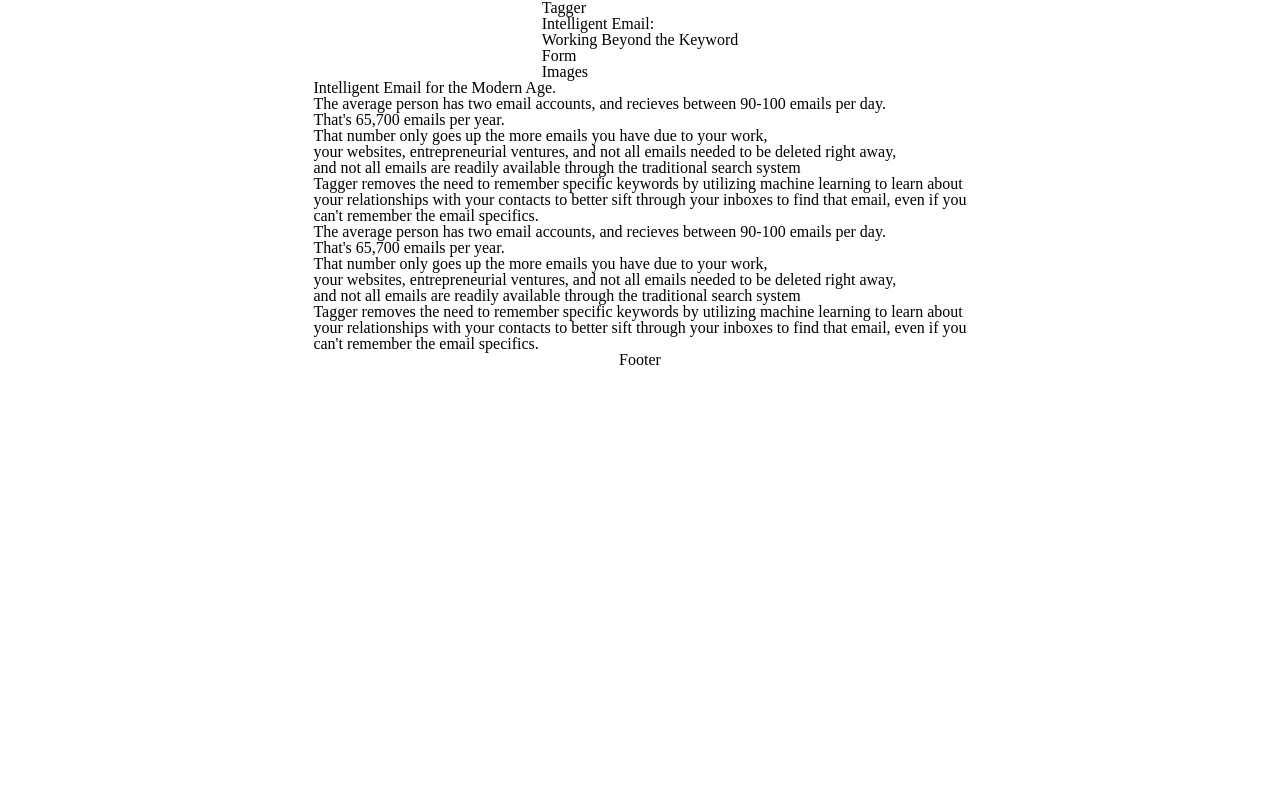
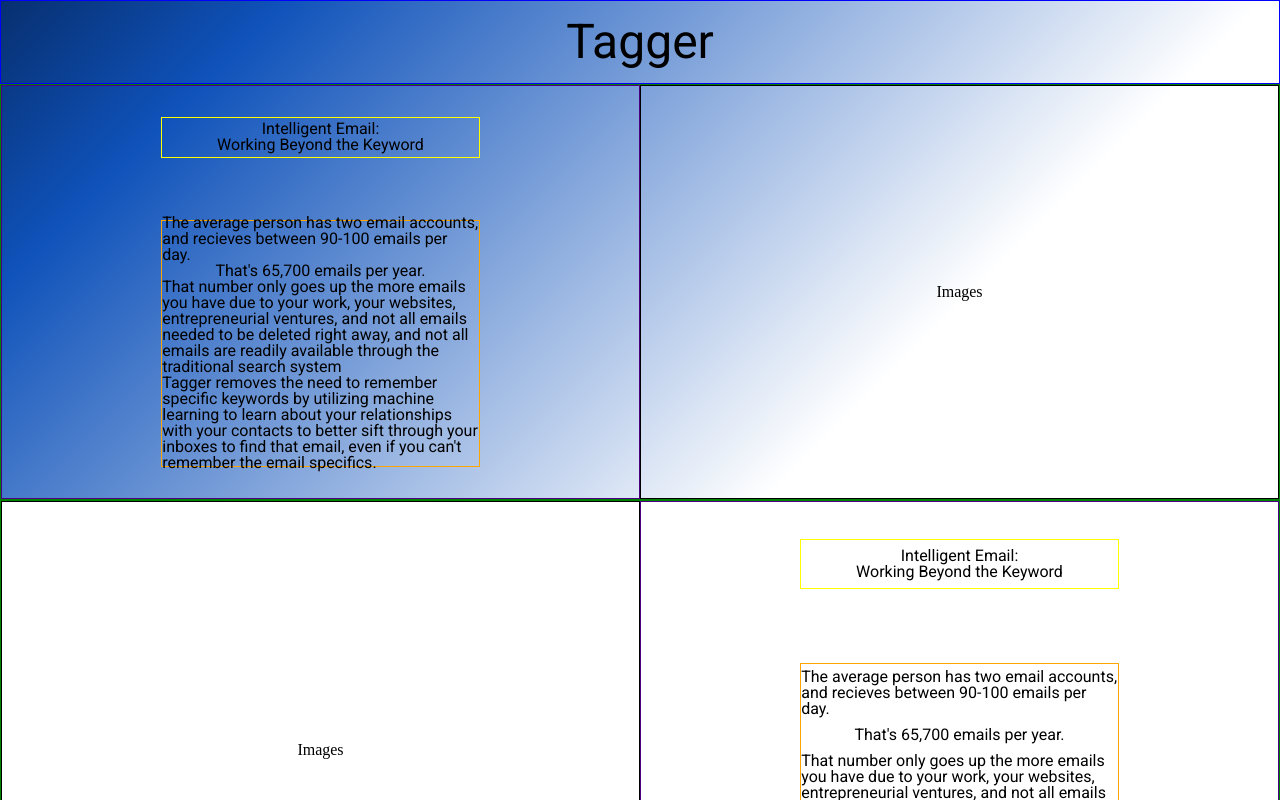
Before and after one commit to Lambda-School-Labs/tagger-marketing-fe, a React (Create React App) app in the folder tagger-marketing/: page / in a window 1280 px wide. Shown: the top 800 px of the page. Built offline with nearby package versions, Linux system fonts and the light colour scheme.

Commit message:
beginning to finalize the landing page

```diff
--- a/tagger-marketing/public/index.html
+++ b/tagger-marketing/public/index.html
@@ -3,6 +3,7 @@
   <head>
     <meta charset="utf-8" />
     <link rel="icon" href="%PUBLIC_URL%/favicon.ico" />
+    <link href="https://fonts.googleapis.com/css2?family=Roboto:ital,wght@0,100;0,300;0,400;0,500;0,700;0,900;1,100;1,300;1,400;1,500;1,700;1,900&display=swap" rel="stylesheet">
     <meta name="viewport" content="width=device-width, initial-scale=1" />
     <meta name="theme-color" content="#000000" />
     <meta
--- a/tagger-marketing/src/App.js
+++ b/tagger-marketing/src/App.js
@@ -12,8 +12,9 @@ function App() {
     <div class="wrapper">
       <Header />
       <About />
-      <Features />
+      <div class='footer-background'>
       <Footer />
+      </div>
     </div>
   );
 }
--- a/tagger-marketing/src/components/About.js
+++ b/tagger-marketing/src/components/About.js
@@ -6,16 +6,37 @@ export default function About() {
   //render the component
   return (
     <div class="wrapper">
-      <div >
-        <h1>Intelligent Email for the Modern Age.</h1>
-        <p>The average person has two email accounts, and recieves between 90-100 emails per day.</p>
-        <p>That's 65,700 emails per year.</p>
-        <p>That number only goes up the more emails you have due to your work, <br/>
-        your websites, entrepreneurial ventures, and not all emails needed to be deleted right away, <br/>
-        and not all emails are readily available through the traditional search system</p>
-        <p>Tagger removes the need to remember specific keywords by utilizing machine learning to learn about <br/>
-        your relationships with your contacts to better sift through your inboxes to find that email, even if you <br/>
-        can't remember the email specifics.</p>
+      <div class="about">
+        <div class="about-content-container">
+          <div class="register-container">
+            <div class="tagline">
+              <h3>
+                Intelligent Email: <br />
+                Working Beyond the Keyword
+              </h3>
+            </div>
+            <div class="form-container">
+              <p>
+                The average person has two email accounts, and recieves between
+                90-100 emails per day.
+              </p>
+              <p>That's 65,700 emails per year.</p>
+              <p>
+                That number only goes up the more emails you have due to your
+                work, your websites, entrepreneurial ventures, and not all
+                emails needed to be deleted right away, and not all emails are
+                readily available through the traditional search system
+              </p>
+              <p>
+                Tagger removes the need to remember specific keywords by
+                utilizing machine learning to learn about your relationships
+                with your contacts to better sift through your inboxes to find
+                that email, even if you can't remember the email specifics.
+              </p>
+            </div>
+          </div>
+          <div class="image-container">Images</div>
+        </div>
       </div>
     </div>
   );
--- a/tagger-marketing/src/components/Features.js
+++ b/tagger-marketing/src/components/Features.js
@@ -14,7 +14,7 @@ export default function Features() {
         </p>
         <p>That's 65,700 emails per year.</p>
         <p>
-          That number only goes up the more emails you have due to your work,{" "}
+          That number only goes up the more emails you have due to your work,
           <br />
           your websites, entrepreneurial ventures, and not all emails needed to
           be deleted right away, <br />
--- a/tagger-marketing/src/components/Footer.js
+++ b/tagger-marketing/src/components/Footer.js
@@ -6,8 +6,10 @@ export default function Footer() {
   //render the component
   return (
     <div class="wrapper">
-      <div>
-        <h1>Footer</h1>
+      <div class="footer-container">
+        <div>
+          <h1>Footer</h1>
+        </div>
       </div>
     </div>
   );
--- a/tagger-marketing/src/components/Header.js
+++ b/tagger-marketing/src/components/Header.js
@@ -6,7 +6,7 @@ export default function Header() {
   //render the component
   return (
     <div class="wrapper">
-      <div class="head-container">
+      <div class="header">
         <div class="title">
           <h1>Tagger</h1>
         </div>
@@ -19,12 +19,26 @@ export default function Header() {
               </h3>
             </div>
             <div class="form-container">
-              <h3>Form</h3>
+              <p>
+                The average person has two email accounts, and recieves between
+                90-100 emails per day.
+              </p>
+              <p>That's 65,700 emails per year.</p>
+              <p>
+                That number only goes up the more emails you have due to your
+                work, your websites, entrepreneurial ventures, and not all
+                emails needed to be deleted right away, and not all emails are
+                readily available through the traditional search system
+              </p>
+              <p>
+                Tagger removes the need to remember specific keywords by
+                utilizing machine learning to learn about your relationships
+                with your contacts to better sift through your inboxes to find
+                that email, even if you can't remember the email specifics.
+              </p>
             </div>
           </div>
-          <div class='image-container'>
-              Images
-          </div>
+          <div class="image-container">Images</div>
         </div>
       </div>
     </div>
--- a/tagger-marketing/src/css/index.css
+++ b/tagger-marketing/src/css/index.css
@@ -135,4 +135,166 @@ html {
   flex-direction: column;
   justify-content: center;
   margin: auto;
+  width: 100%;
 }
+p {
+  display: flex;
+  margin: auto;
+}
+h1,
+h2,
+h3,
+p {
+  font-family: 'Roboto', sans-serif;
+}
+.header {
+  background: #072f6f;
+  background: linear-gradient(135deg, #072f6f 0%, #0f52ba 16%, rgba(85, 130, 201, 0) 71%);
+  height: 500px;
+  width: 100%;
+  display: flex;
+  justify-content: center;
+  align-items: center;
+  flex-direction: column;
+  margin: auto;
+}
+.title {
+  display: flex;
+  margin: 20px auto;
+  justify-content: space-evenly;
+  align-items: center;
+  border: blue solid 1px;
+  width: 100%;
+  height: 100px;
+}
+.head-content-container {
+  display: flex;
+  margin: auto;
+  justify-content: space-evenly;
+  align-items: center;
+  border: green solid 1px;
+  width: 100%;
+  height: 100%;
+}
+.register-container {
+  display: flex;
+  margin: auto;
+  justify-content: center;
+  align-items: center;
+  flex-direction: column;
+  border: indigo solid 1px;
+  width: 50%;
+  height: 100%;
+}
+.tagline {
+  display: flex;
+  margin: auto;
+  justify-content: center;
+  align-items: center;
+  text-align: center;
+  border: yellow solid 1px;
+  width: 50%;
+  height: 10%;
+}
+.form-container {
+  display: flex;
+  flex-direction: column;
+  margin: auto;
+  justify-content: center;
+  align-items: center;
+  border: orange solid 1px;
+  width: 50%;
+  height: 60%;
+}
+.image-container {
+  display: flex;
+  margin: auto;
+  justify-content: center;
+  align-items: center;
+  border: black solid 1px;
+  width: 50%;
+  height: 100%;
+}
+.title h1 {
+  font-size: 3rem;
+}
+.about {
+  height: 500px;
+  width: 100%;
+  display: flex;
+  justify-content: center;
+  align-items: center;
+  flex-direction: column;
+  margin: auto;
+}
+.title {
+  display: flex;
+  margin: auto;
+  justify-content: space-evenly;
+  align-items: center;
+  border: blue solid 1px;
+  width: 100%;
+  height: 100px;
+}
+.about-content-container {
+  display: flex;
+  margin: auto;
+  flex-direction: row-reverse;
+  justify-content: space-evenly;
+  align-items: center;
+  border: green solid 1px;
+  width: 100%;
+  height: 100%;
+}
+.register-container {
+  display: flex;
+  margin: auto;
+  justify-content: center;
+  align-items: center;
+  flex-direction: column;
+  border: indigo solid 1px;
+  width: 50%;
+  height: 100%;
+}
+.tagline {
+  display: flex;
+  margin: auto;
+  justify-content: center;
+  align-items: center;
+  text-align: center;
+  border: yellow solid 1px;
+  width: 50%;
+  height: 10%;
+}
+.form-container {
+  display: flex;
+  flex-direction: column;
+  margin: auto;
+  justify-content: center;
+  align-items: center;
+  border: orange solid 1px;
+  width: 50%;
+  height: 60%;
+}
+.image-container {
+  display: flex;
+  margin: auto;
+  justify-content: center;
+  align-items: center;
+  border: black solid 1px;
+  width: 50%;
+  height: 100%;
+}
+.footer-container {
+  display: flex;
+  flex-direction: column;
+  justify-content: center;
+  align-items: center;
+  margin: auto;
+  width: 100%;
+  height: 250px;
+}
+.footer-background {
+  background: #072f6f;
+  background: linear-gradient(347deg, #072f6f 0%, #0f52ba 13%, rgba(85, 130, 201, 0) 51%);
+}
--- a/tagger-marketing/src/less/about.less
+++ b/tagger-marketing/src/less/about.less
@@ -0,0 +1,73 @@
+.about{
+    height: 500px;
+    width: 100%;
+    display: flex;
+    justify-content: center;
+    align-items: center;
+    flex-direction: column;
+    margin: auto;
+}
+
+.title {
+    display: flex;
+    margin: auto;
+    justify-content: space-evenly;
+    align-items: center;
+    border: blue solid 1px;
+    width: 100%;
+    height: 100px;
+}
+
+.about-content-container{
+    display: flex;
+    margin: auto;
+    flex-direction: row-reverse;
+    justify-content: space-evenly;
+    align-items: center;
+    border: green solid 1px;
+    width: 100%;
+    height: 100%;
+}
+
+.register-container{
+    display: flex;
+    margin: auto;
+    justify-content: center;
+    align-items: center;
+    flex-direction: column;
+    border: indigo solid 1px;
+    width: 50%;
+    height: 100%;
+}
+
+.tagline{
+    display: flex;
+    margin: auto;
+    justify-content: center;
+    align-items: center;
+    text-align: center;
+    border: yellow solid 1px;
+    width: 50%;
+    height: 10%;
+}
+
+.form-container{
+    display: flex;
+    flex-direction: column;
+    margin: auto;
+    justify-content: center;
+    align-items: center;
+    border: orange solid 1px;
+    width: 50%;
+    height: 60%;
+}
+
+.image-container{
+    display: flex;
+    margin: auto;
+    justify-content: center;
+    align-items: center;
+    border: black solid 1px;
+    width: 50%;
+    height: 100%;
+}
--- a/tagger-marketing/src/less/footer.less
+++ b/tagger-marketing/src/less/footer.less
@@ -0,0 +1,14 @@
+.footer-container{
+    display: flex;
+    flex-direction: column;
+    justify-content: center;
+    align-items: center;
+    margin: auto;
+    width: 100%;
+    height: 250px;
+}
+
+.footer-background {
+    background: rgb(7,47,111);
+    background: linear-gradient(347deg, rgba(7,47,111,1) 0%, rgba(15,82,186,1) 13%, rgba(85,130,201,0) 51%);
+}
--- a/tagger-marketing/src/less/global.less
+++ b/tagger-marketing/src/less/global.less
@@ -55,5 +55,15 @@ body, html {
     display: flex;
     flex-direction: column;
     justify-content: center;
-    margin: auto;
+	margin: auto;
+	width: 100%;
 }
+
+p{
+	display: flex;
+	margin: auto;
+}
+
+h1, h2, h3, p {
+	font-family: 'Roboto', sans-serif;
+}
--- a/tagger-marketing/src/less/header.less
+++ b/tagger-marketing/src/less/header.less
@@ -0,0 +1,78 @@
+.header{
+    background: rgb(7,47,111);
+    background: linear-gradient(135deg, rgba(7,47,111,1) 0%, rgba(15,82,186,1) 16%, rgba(85,130,201,0) 71%);
+    height: 500px;
+    width: 100%;
+    display: flex;
+    justify-content: center;
+    align-items: center;
+    flex-direction: column;
+    margin: auto;
+}
+
+.title {
+    display: flex;
+    margin: 20px auto;
+    justify-content: space-evenly;
+    align-items: center;
+    border: blue solid 1px;
+    width: 100%;
+    height: 100px;
+}
+
+.head-content-container{
+    display: flex;
+    margin: auto;
+    justify-content: space-evenly;
+    align-items: center;
+    border: green solid 1px;
+    width: 100%;
+    height: 100%;
+}
+
+.register-container{
+    display: flex;
+    margin: auto;
+    justify-content: center;
+    align-items: center;
+    flex-direction: column;
+    border: indigo solid 1px;
+    width: 50%;
+    height: 100%;
+}
+
+.tagline{
+    display: flex;
+    margin: auto;
+    justify-content: center;
+    align-items: center;
+    text-align: center;
+    border: yellow solid 1px;
+    width: 50%;
+    height: 10%;
+}
+
+.form-container{
+    display: flex;
+    flex-direction: column;
+    margin: auto;
+    justify-content: center;
+    align-items: center;
+    border: orange solid 1px;
+    width: 50%;
+    height: 60%;
+}
+
+.image-container{
+    display: flex;
+    margin: auto;
+    justify-content: center;
+    align-items: center;
+    border: black solid 1px;
+    width: 50%;
+    height: 100%;
+}
+
+.title h1{
+    font-size: 3rem;
+}
--- a/tagger-marketing/src/less/index.less
+++ b/tagger-marketing/src/less/index.less
@@ -1 +1,5 @@
 @import 'global';
+@import 'header';
+@import 'about';
+@import 'features';
+@import 'footer';
```
